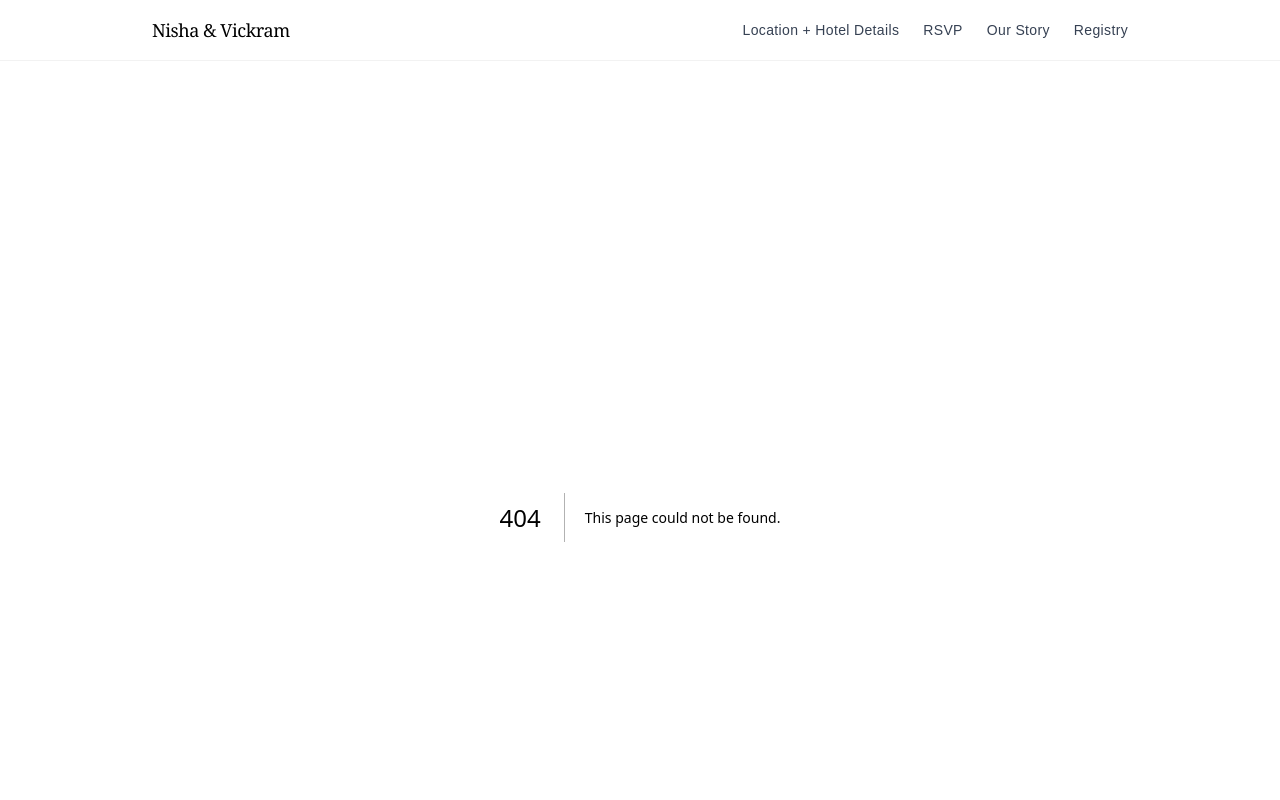
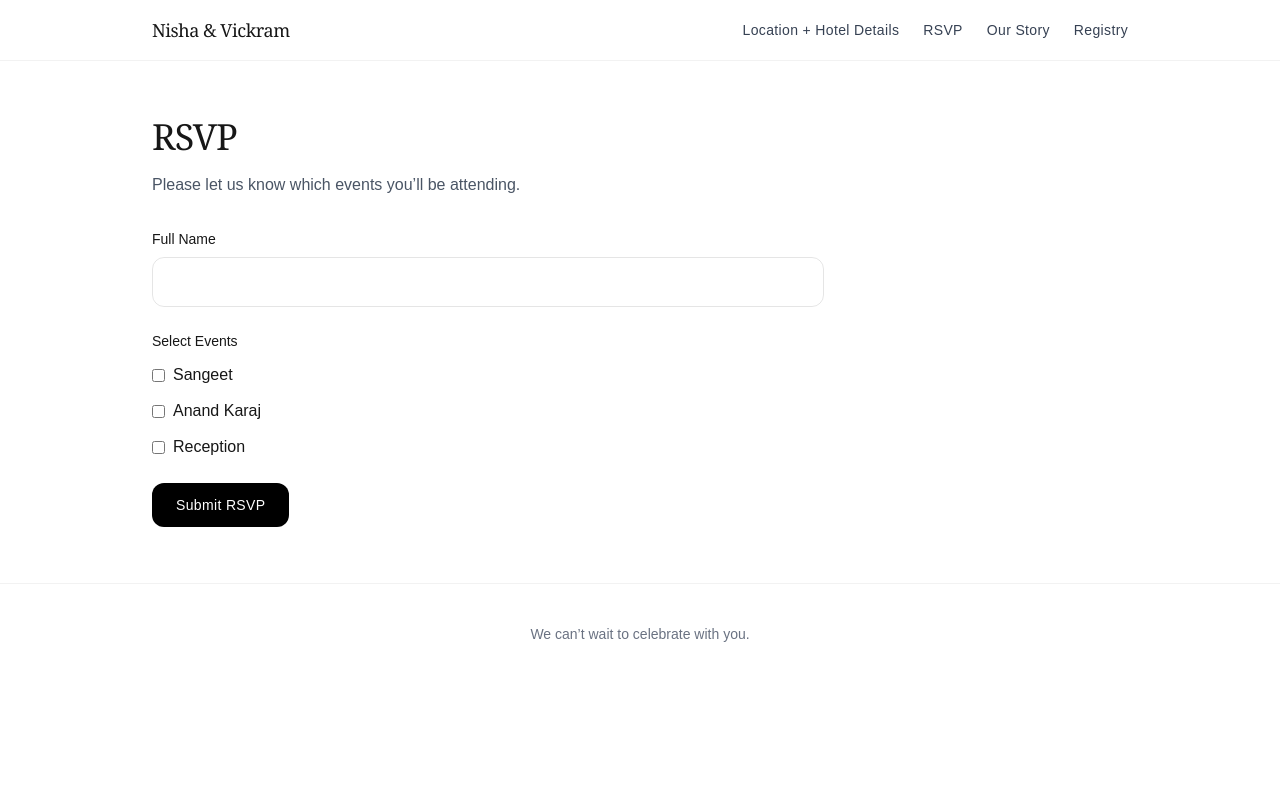
Before and after one commit to NV2027/wedding-site, a Next.js app: page /rsvp in a window 1280 px wide. Before the commit this address had no page. Shown: the top 800 px of the page. Built offline with nearby package versions, Linux system fonts and the light colour scheme.

Commit message:
Add RSVP page

```diff
--- /dev/null
+++ b/app/rsvp/page.tsx
@@ -0,0 +1,69 @@
+"use client";
+
+import { useState } from "react";
+
+export default function RSVP() {
+  const [submitted, setSubmitted] = useState(false);
+
+  function handleSubmit(e: React.FormEvent) {
+    e.preventDefault();
+    setSubmitted(true);
+  }
+
+  if (submitted) {
+    return (
+      <div className="max-w-2xl">
+        <h1 className="font-serif text-4xl tracking-tight">Thank You</h1>
+        <p className="mt-4 text-gray-600">
+          Your RSVP has been received. We can’t wait to celebrate with you!
+        </p>
+      </div>
+    );
+  }
+
+  return (
+    <div className="max-w-2xl">
+      <h1 className="font-serif text-4xl tracking-tight">RSVP</h1>
+
+      <p className="mt-4 text-gray-600">
+        Please let us know which events you’ll be attending.
+      </p>
+
+      <form onSubmit={handleSubmit} className="mt-8 space-y-6">
+        <div>
+          <label className="block text-sm mb-2">Full Name</label>
+          <input
+            required
+            className="w-full rounded-xl border border-black/10 px-4 py-3"
+          />
+        </div>
+
+        <div className="space-y-3">
+          <label className="block text-sm">Select Events</label>
+
+          <div className="flex items-center gap-2">
+            <input type="checkbox" id="sangeet" />
+            <label htmlFor="sangeet">Sangeet</label>
+          </div>
+
+          <div className="flex items-center gap-2">
+            <input type="checkbox" id="anand" />
+            <label htmlFor="anand">Anand Karaj</label>
+          </div>
+
+          <div className="flex items-center gap-2">
+            <input type="checkbox" id="reception" />
+            <label htmlFor="reception">Reception</label>
+          </div>
+        </div>
+
+        <button
+          type="submit"
+          className="rounded-xl bg-black text-white px-6 py-3 text-sm tracking-wide"
+        >
+          Submit RSVP
+        </button>
+      </form>
+    </div>
+  );
+}
```
